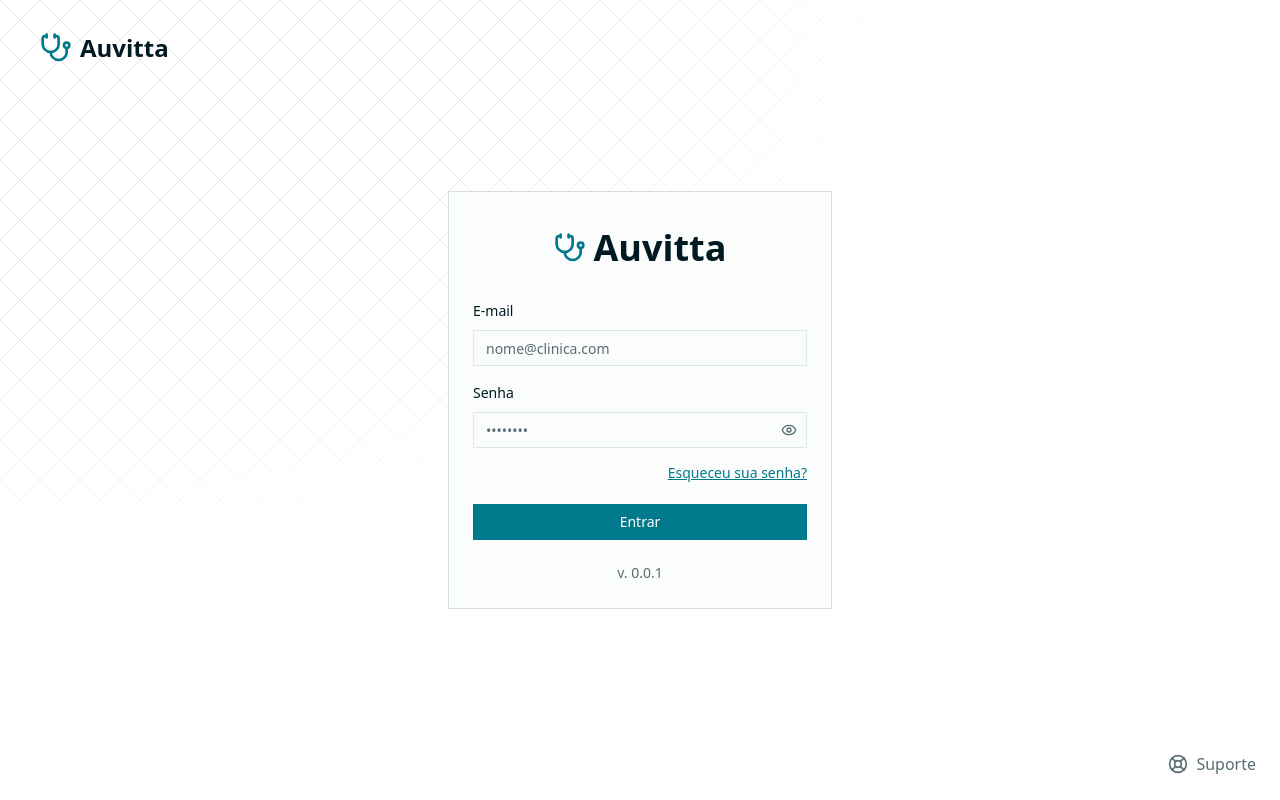
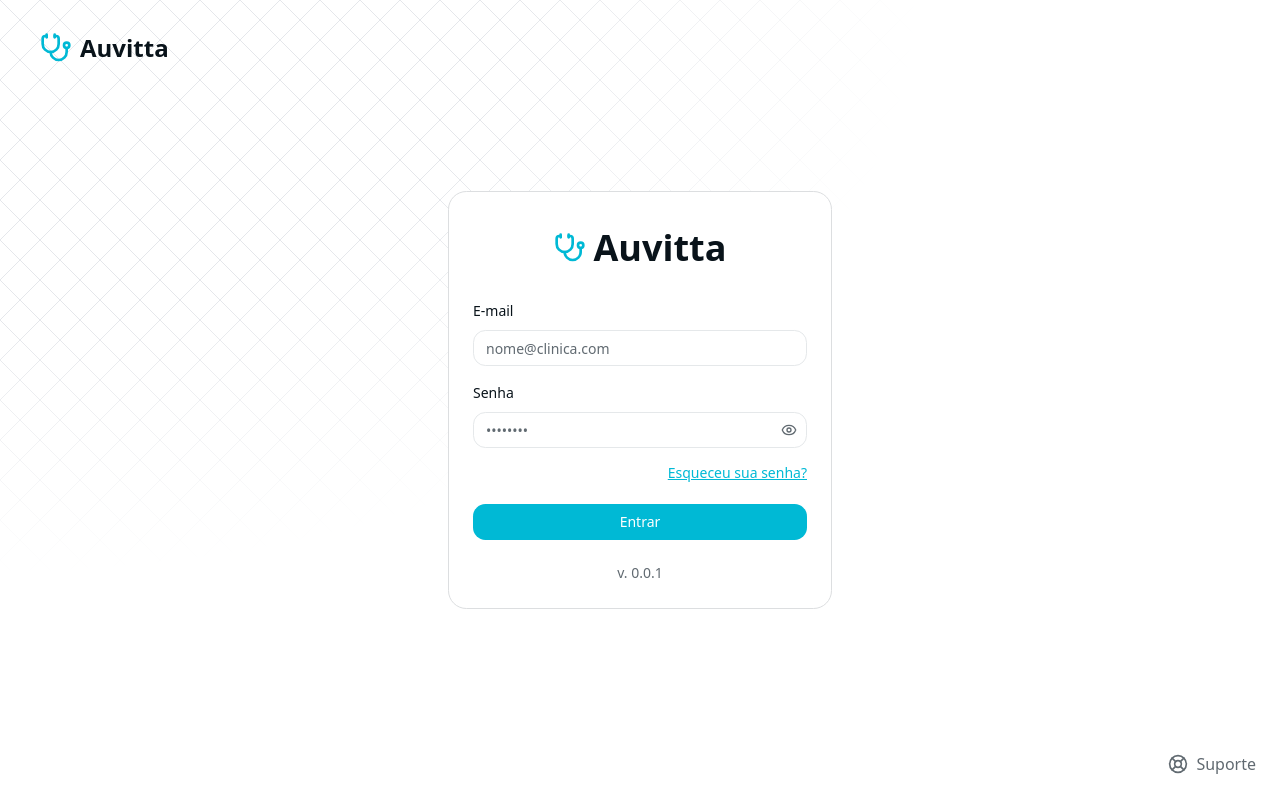
Before and after one commit to thanrios/auvitta-next, a Next.js app: page /login in a window 1280 px wide. Built offline with nearby package versions, Linux system fonts and the light colour scheme; no server answers.

Commit message:
feat: update styling and layout in sidebar and topbar components for improved user experience

```diff
--- a/src/app/globals.css
+++ b/src/app/globals.css
@@ -4,85 +4,122 @@
 @custom-variant dark (&:is(.dark *));
 
 :root {
-  --background:            oklch(0.9750 0.0030 200.0000);
-  --foreground:            oklch(0.2000 0.0350 220.0000);
-  --card:                  oklch(0.9900 0.0015 200.0000);
-  --card-foreground:       oklch(0.2000 0.0350 220.0000);
-  --popover:               oklch(0.9900 0.0015 200.0000);
-  --popover-foreground:    oklch(0.2000 0.0350 220.0000);
-  --primary:               oklch(0.5200 0.1100 210.0000);
-  --primary-foreground:    oklch(1.0000 0 0);
-  --secondary:             oklch(0.5700 0.0900 178.0000);
-  --secondary-foreground:  oklch(1.0000 0 0);
-  --muted:                 oklch(0.9300 0.0060 200.0000);
-  --muted-foreground:      oklch(0.5200 0.0280 215.0000);
-  --accent:                oklch(0.9100 0.0400 185.0000);
-  --accent-foreground:     oklch(0.2800 0.0500 215.0000);
-  --destructive:           oklch(0.5800 0.1700 25.0000);
+  --background:             oklch(0.9500 0.0040 240.0000);
+  --foreground:             oklch(0.1800 0.0200 240.0000);
+
+  --card:                   oklch(1.0000 0 0);
+  --card-foreground:        oklch(0.1800 0.0200 240.0000);
+
+  --popover:                oklch(1.0000 0 0);
+  --popover-foreground:     oklch(0.1800 0.0200 240.0000);
+
+  --primary:                oklch(0.7000 0.1700 208.0000);
+  --primary-foreground:     oklch(1.0000 0 0);
+
+  --secondary:              oklch(0.7200 0.1400 191.0000);
+  --secondary-foreground:   oklch(1.0000 0 0);
+
+  --muted:                  oklch(0.9300 0.0040 240.0000);
+  --muted-foreground:       oklch(0.5200 0.0150 240.0000);
+
+  --accent:                 oklch(0.9300 0.0040 240.0000);
+  --accent-foreground:      oklch(0.1800 0.0200 240.0000);
+
+  --border:                 oklch(0.9000 0.0040 240.0000);
+  --input:                  oklch(0.9300 0.0040 240.0000);
+  --ring:                   oklch(0.7000 0.1700 208.0000);
+
+  --sidebar:                oklch(1.0000 0 0);
+  --sidebar-foreground:     oklch(0.3500 0.0150 240.0000);
+
+  --sidebar-primary:        oklch(0.7000 0.1700 208.0000);
+  --sidebar-primary-foreground: oklch(1.0000 0 0);
+
+  --sidebar-accent:         oklch(0.9100 0.0250 202.0000 / 0.5);
+  --sidebar-accent-foreground: oklch(0.1800 0.0200 240.0000);
+
+  --sidebar-border:         oklch(0.9000 0.0040 240.0000);
+  --sidebar-ring:           oklch(0.7000 0.1700 208.0000);
+
+  --chart-1:                oklch(0.7000 0.1700 208.0000);
+  --chart-2:                oklch(0.6200 0.1700 202.0000);
+  --chart-3:                oklch(0.6800 0.1500 196.0000);
+  --chart-4:                oklch(0.7200 0.1400 191.0000);
+  --chart-5:                oklch(0.7400 0.1500 39.0000);
+
+  --success:                oklch(0.5800 0.1300 145.0000);
+  --success-foreground:     oklch(1.0000 0 0);
+
+  --destructive:            oklch(0.5500 0.1900 25.0000);
   --destructive-foreground: oklch(1.0000 0 0);
-  --border:                oklch(0.8900 0.0100 200.0000);
-  --input:                 oklch(0.9200 0.0080 200.0000);
-  --ring:                  oklch(0.5200 0.1100 210.0000);
-  --sidebar:               oklch(0.2000 0.0450 225.0000);
-  --sidebar-foreground:    oklch(0.8800 0.0080 200.0000);
-  --sidebar-primary:       oklch(0.5700 0.0900 178.0000);
-  --sidebar-primary-foreground: oklch(1.0000 0 0);
-  --sidebar-accent:        oklch(0.2800 0.0550 220.0000);
-  --sidebar-accent-foreground: oklch(0.9200 0.0060 200.0000);
-  --sidebar-border:        oklch(0.2900 0.0350 220.0000);
-  --sidebar-ring:          oklch(0.5700 0.0900 178.0000);
-  --chart-1:               oklch(0.5200 0.1100 210.0000);
-  --chart-2:               oklch(0.5700 0.0900 178.0000);
-  --chart-3:               oklch(0.4600 0.0950 200.0000);
-  --chart-4:               oklch(0.6500 0.0750 175.0000);
-  --chart-5:               oklch(0.3800 0.0850 215.0000);
-  --success:               oklch(0.5500 0.1400 150.0000);
-  --success-foreground:    oklch(1.0000 0 0);
-  --warning:               oklch(0.7000 0.1300 75.0000);
-  --warning-foreground:    oklch(0.2000 0.0350 220.0000);
-  --info:                  oklch(0.5200 0.1100 210.0000);
-  --info-foreground:       oklch(1.0000 0 0);
+
+  --warning:                oklch(0.7400 0.1500 39.0000);
+  --warning-foreground:     oklch(0.1800 0.0200 240.0000);
+
+  --info:                   oklch(0.7200 0.1400 191.0000);
+  --info-foreground:        oklch(1.0000 0 0);
+
+  --surface-hover:          oklch(0.9100 0.0250 202.0000 / 0.5);
+  --radius:                 0.9rem;
 }
 
 .dark {
-  --background:            oklch(0.1500 0.0300 225.0000);
-  --foreground:            oklch(0.9200 0.0080 200.0000);
-  --card:                  oklch(0.1900 0.0350 222.0000);
-  --card-foreground:       oklch(0.9200 0.0080 200.0000);
-  --popover:               oklch(0.1900 0.0350 222.0000);
-  --popover-foreground:    oklch(0.9200 0.0080 200.0000);
-  --primary:               oklch(0.6000 0.1000 210.0000);
-  --primary-foreground:    oklch(1.0000 0 0);
-  --secondary:             oklch(0.6400 0.0800 178.0000);
-  --secondary-foreground:  oklch(1.0000 0 0);
-  --muted:                 oklch(0.2400 0.0350 222.0000);
-  --muted-foreground:      oklch(0.6200 0.0250 215.0000);
-  --accent:                oklch(0.2600 0.0500 200.0000);
-  --accent-foreground:     oklch(0.8800 0.0080 200.0000);
-  --destructive:           oklch(0.5500 0.1600 25.0000);
+  --background:             oklch(0.1300 0.0140 240.0000);  /* #0d1117 */
+  --foreground:             oklch(0.9200 0.0100 220.0000);  /* #e6edf3 */
+
+  --card:                   oklch(0.1700 0.0160 240.0000);  /* #161b22 */
+  --card-foreground:        oklch(0.9200 0.0100 220.0000);
+
+  --popover:                oklch(0.1700 0.0160 240.0000);
+  --popover-foreground:     oklch(0.9200 0.0100 220.0000);
+
+  --primary:                oklch(0.7000 0.1700 208.0000);  /* azul royal cityscape — vibrante mas familiar ao light */
+  --primary-foreground:     oklch(0.1300 0.0140 240.0000);
+
+  --secondary:              oklch(0.2300 0.0180 240.0000);  /* #21262d */
+  --secondary-foreground:   oklch(0.9200 0.0100 220.0000);
+
+  --muted:                  oklch(0.2300 0.0180 240.0000);  /* #21262d */
+  --muted-foreground:       oklch(0.5800 0.0180 220.0000);  /* #8b949e */
+
+  --accent:                 oklch(0.7800 0.1500 39.0000);   /* âmbar #F2A516 — mantém identidade do light */
+  --accent-foreground:      oklch(0.1300 0.0140 240.0000);
+
+  --border:                 oklch(0.2900 0.0200 240.0000);  /* #30363d */
+  --input:                  oklch(0.2300 0.0180 240.0000);  /* #21262d */
+  --ring:                   oklch(0.7000 0.1700 208.0000);
+
+  --sidebar:                oklch(0.1100 0.0120 240.0000);  /* mais escuro que canvas */
+  --sidebar-foreground:     oklch(0.9200 0.0100 220.0000);
+
+  --sidebar-primary:        oklch(0.7000 0.1700 208.0000);  /* azul primary */
+  --sidebar-primary-foreground: oklch(1.0000 0 0);
+
+  --sidebar-accent:         oklch(0.1700 0.0160 240.0000);  /* #161b22 */
+  --sidebar-accent-foreground: oklch(0.9200 0.0100 220.0000);
+
+  --sidebar-border:         oklch(0.2900 0.0200 240.0000);  /* #30363d */
+  --sidebar-ring:           oklch(0.7800 0.1500 39.0000);   /* âmbar */
+
+  --chart-1:                oklch(0.7000 0.1700 208.0000);  /* azul royal */
+  --chart-2:                oklch(0.7400 0.1600 202.0000);  /* azul céu */
+  --chart-3:                oklch(0.7800 0.1400 196.0000);  /* azul claro */
+  --chart-4:                oklch(0.8200 0.1300 191.0000);  /* ciano */
+  --chart-5:                oklch(0.7800 0.1500 39.0000);   /* âmbar */
+
+  --success:                oklch(0.6400 0.1500 145.0000);
+  --success-foreground:     oklch(1.0000 0 0);
+
+  --destructive:            oklch(0.5500 0.1900 22.0000);
   --destructive-foreground: oklch(1.0000 0 0);
-  --border:                oklch(0.2700 0.0320 220.0000);
-  --input:                 oklch(0.2400 0.0320 222.0000);
-  --ring:                  oklch(0.6000 0.1000 210.0000);
-  --sidebar:               oklch(0.1200 0.0280 228.0000);
-  --sidebar-foreground:    oklch(0.8500 0.0080 200.0000);
-  --sidebar-primary:       oklch(0.6400 0.0800 178.0000);
-  --sidebar-primary-foreground: oklch(1.0000 0 0);
-  --sidebar-accent:        oklch(0.2000 0.0400 222.0000);
-  --sidebar-accent-foreground: oklch(0.9200 0.0060 200.0000);
-  --sidebar-border:        oklch(0.2200 0.0300 222.0000);
-  --sidebar-ring:          oklch(0.6400 0.0800 178.0000);
-  --chart-1:               oklch(0.6000 0.1000 210.0000);
-  --chart-2:               oklch(0.6400 0.0800 178.0000);
-  --chart-3:               oklch(0.5200 0.0900 200.0000);
-  --chart-4:               oklch(0.7000 0.0700 175.0000);
-  --chart-5:               oklch(0.4400 0.0800 215.0000);
-  --success:               oklch(0.6000 0.1300 150.0000);
-  --success-foreground:    oklch(1.0000 0 0);
-  --warning:               oklch(0.7200 0.1300 75.0000);
-  --warning-foreground:    oklch(0.1500 0.0300 225.0000);
-  --info:                  oklch(0.6000 0.1000 210.0000);
-  --info-foreground:       oklch(1.0000 0 0);
+
+  --warning:                oklch(0.7800 0.1500 39.0000);
+  --warning-foreground:     oklch(0.1300 0.0140 240.0000);
+
+  --info:                   oklch(0.7800 0.1400 196.0000);
+  --info-foreground:        oklch(1.0000 0 0);
+
+  --surface-hover:          oklch(0.2300 0.0180 240.0000 / 0.5);
 }
 
 @theme inline {
@@ -124,6 +161,7 @@
   --color-warning-foreground: var(--warning-foreground);
   --color-info: var(--info);
   --color-info-foreground: var(--info-foreground);
+  --color-surface-hover: var(--surface-hover);
 
   --font-sans: var(--font-sans);
   --font-mono: var(--font-mono);
--- a/src/components/sidebar/app-sidebar.tsx
+++ b/src/components/sidebar/app-sidebar.tsx
@@ -173,10 +173,10 @@ export function AppSidebar() {
       <SidebarFooter>
         <SidebarMenu>
           <SidebarMenuItem>
-            <SidebarMenuButton asChild>
+            <SidebarMenuButton asChild className="justify-center">
               <Link href={getSupportUrl()} target="_blank">
                 <LifeBuoy />
-                <span>{t('support')}</span>
+                <span className="group-data-[collapsible=icon]:hidden">{t('support')}</span>
               </Link>
             </SidebarMenuButton>
           </SidebarMenuItem>
--- a/src/components/topbar/topbar.tsx
+++ b/src/components/topbar/topbar.tsx
@@ -1,6 +1,6 @@
 "use client"
 
-import { Bell, Moon, Sun, Globe } from "lucide-react"
+import { Bell, Moon, Sun, Globe, ChevronDown } from "lucide-react"
 import { useTheme } from "next-themes"
 import { useTranslations } from 'next-intl'
 import { useLocale } from 'next-intl'
@@ -105,7 +105,7 @@ export function Topbar() {
           <DropdownMenuTrigger asChild>
             <Button
               variant="ghost"
-              className="h-auto gap-2 rounded-xl border border-border bg-card px-3 py-2"
+              className="h-auto gap-2 rounded-xl border border-border bg-card px-5 py-2"
             >
               <Avatar className="h-9 w-9 border">
                 <AvatarImage src="" alt={user?.full_name || t('user')} />
@@ -117,6 +117,7 @@ export function Topbar() {
                   {user?.role || t('userEmailFallback')}
                 </span>
               </div>
+              <ChevronDown className="ml-1 h-4 w-4 text-muted-foreground" />
             </Button>
           </DropdownMenuTrigger>
           <DropdownMenuContent className="w-56" align="end" forceMount>
```
